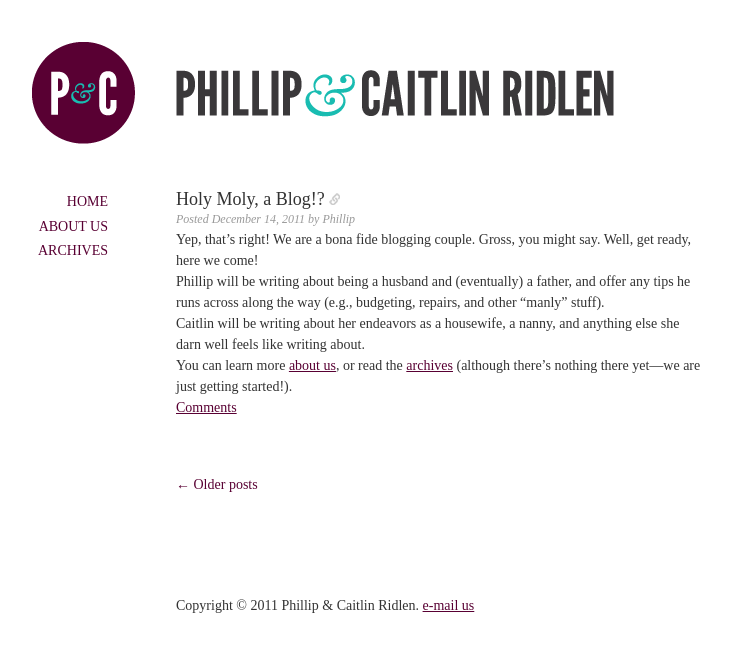
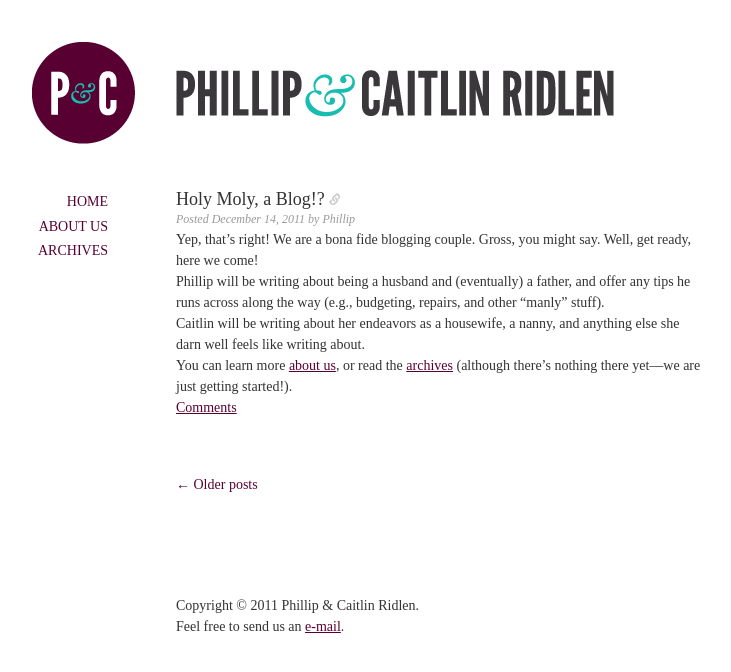
Before and after one commit to spatula/phillipandcaitlin, a Jekyll site: the page built from index.html, in a window 1280 px wide. Shown: the top 672 px of the page, without its empty margins (274-1005 px from the left). Built offline with Jekyll 4.4.1, drawn with Linux system fonts in a browser that asks for light colours; nearby versions of some CDN libraries; library files that are not in the unit come from our copies; the list of posts is cut into pages by our own code; comment, search, counter and statistics services are not loaded.

```diff
--- a/_layouts/default.html
+++ b/_layouts/default.html
@@ -9,6 +9,6 @@ layout: bare
   <section>
 </section>
 <footer>
-  <p><em>Copyright &copy; 2011 Phillip &amp; Caitlin Ridlen.</em>
-    <em><a href="mailto:pc@ridlen.net">e-mail us</a></em></p>
+  <p><em>Copyright &copy; 2011 Phillip &amp; Caitlin Ridlen.</em></p>
+  <p><em>Feel free to send us an <a href="mailto:pc@ridlen.net">e-mail</a>.</em></p>
 </footer>
```
